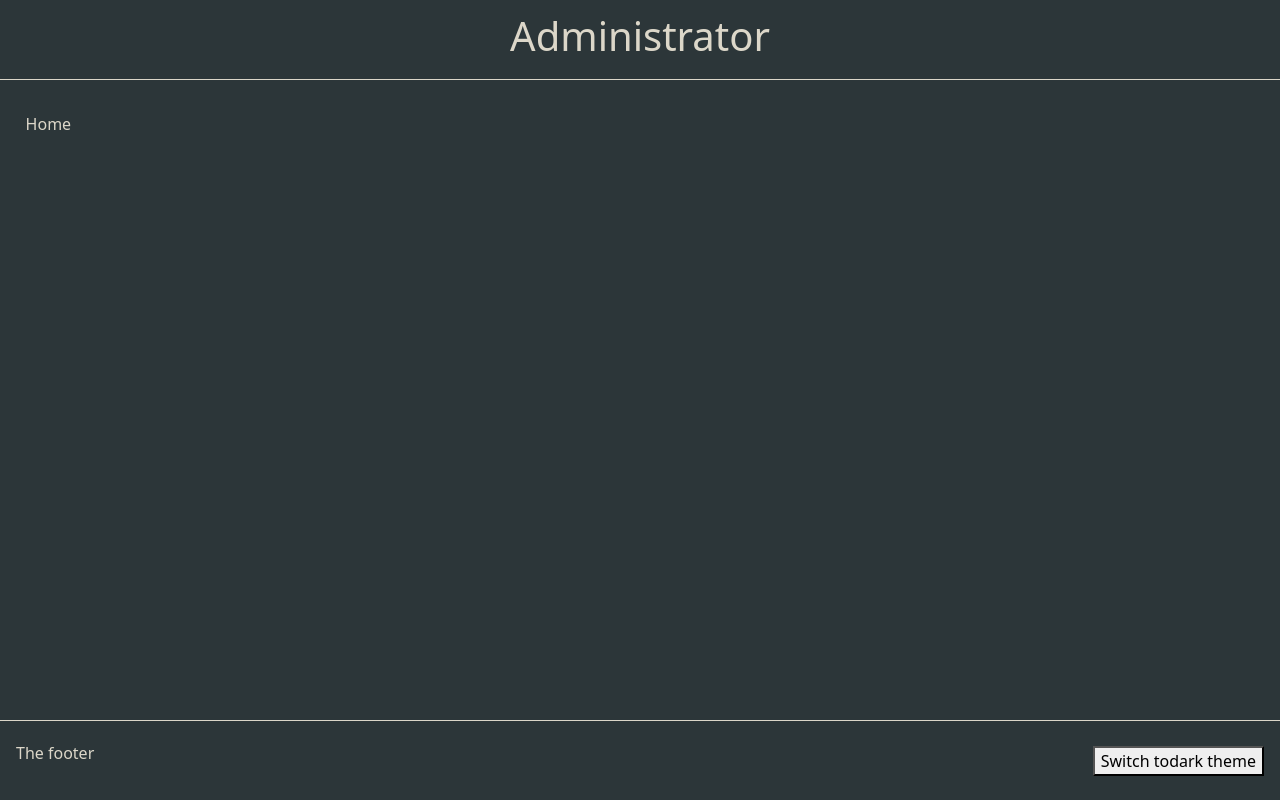
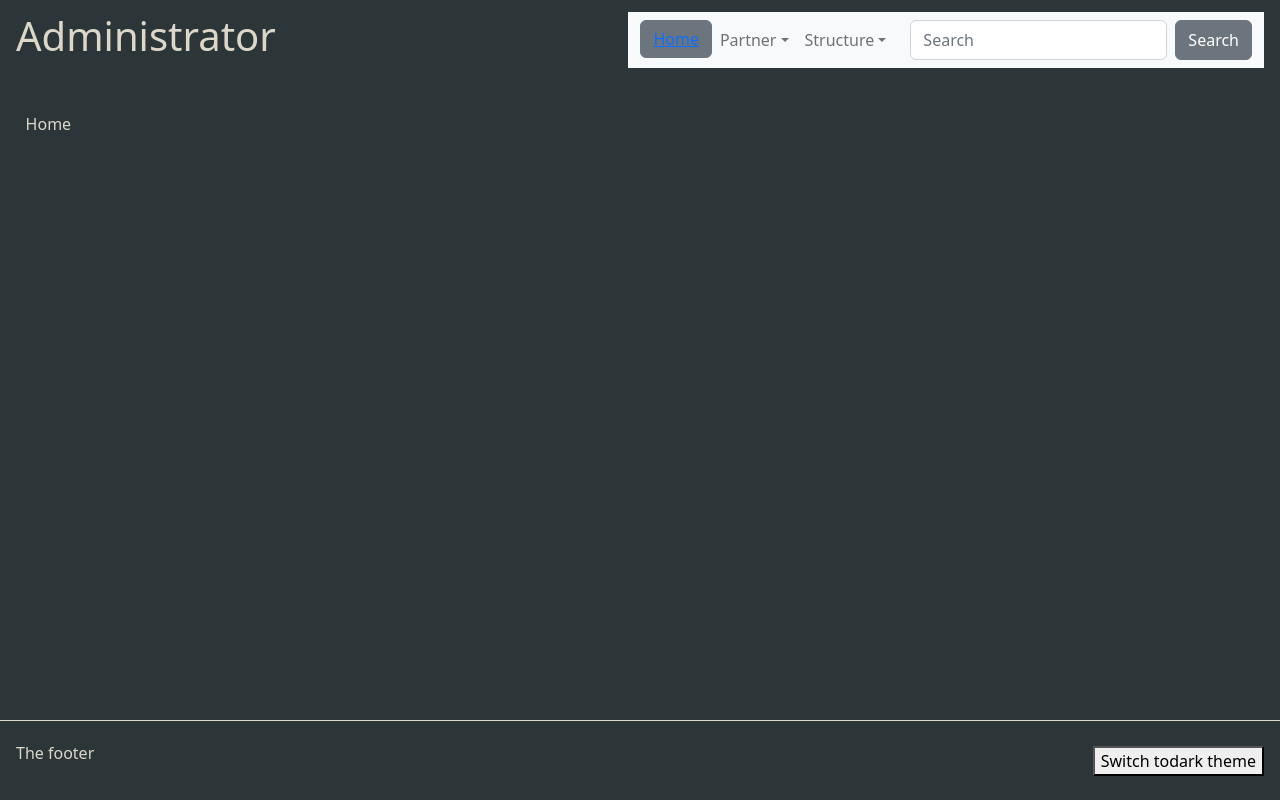
Before and after one commit to Alban-Pascal/administrator, a React (Create React App) app: page / in a window 1280 px wide. Built offline with nearby package versions, Linux system fonts and the light colour scheme.

Commit message:
nav barre

```diff
--- a/src/app/Composents/Header/index.js
+++ b/src/app/Composents/Header/index.js
@@ -1,9 +1,110 @@
 import styled from "styled-components";
+import { Link } from "react-router-dom";
 
 export default function Header() {
   return (
     <Wrapper>
       <h1> Administrator</h1>
+
+      <nav class="navbar navbar-expand-lg bg-light ">
+        <div class="container-fluid">
+          <Button>
+            <button
+              class="navbar-toggler"
+              type="button"
+              padding="0"
+              data-bs-toggle="offcanvas"
+              data-bs-target="#offcanvasNavbar"
+              aria-controls="offcanvasNavbar"
+            >
+              <span class="navbar-toggler-icon"></span>
+            </button>
+          </Button>
+          <div
+            class="offcanvas offcanvas-end"
+            tabindex="-1"
+            id="offcanvasNavbar"
+            aria-labelledby="offcanvasNavbarLabel"
+          >
+            <div class="offcanvas-header">
+              <h5 class="offcanvas-title" id="offcanvasNavbarLabel">
+                Administrator
+              </h5>
+              <button
+                type="button"
+                class="btn-close"
+                data-bs-dismiss="offcanvas"
+                aria-label="Close"
+              ></button>
+            </div>
+            <div class="offcanvas-body">
+              <ul class="navbar-nav justify-content-end flex-grow-1 pe-3">
+                <li class="nav-item">
+                  <div class="btn btn-secondary ">
+                    <Link to="/">Home</Link>
+                  </div>
+                </li>
+                <li class="nav-item dropdown">
+                  <div
+                    class="nav-link dropdown-toggle"
+                    href="#"
+                    role="button"
+                    data-bs-toggle="dropdown"
+                    aria-expanded="false"
+                  >
+                    Partner
+                  </div>
+                  <ul class="dropdown-menu">
+                    <li>
+                      <div class="dropdown-item">
+                        <Link to="/PartnerActive">Partner Active</Link>
+                      </div>
+                    </li>
+                    <li>
+                      <div class="dropdown-item">
+                        <Link to="/PartnerIdle">Partner Idle</Link>
+                      </div>
+                    </li>
+                  </ul>
+                </li>
+                <li class="nav-item dropdown">
+                  <div
+                    class="nav-link dropdown-toggle"
+                    role="button"
+                    data-bs-toggle="dropdown"
+                    aria-expanded="false"
+                  >
+                    Structure
+                  </div>
+                  <ul class="dropdown-menu">
+                    <li>
+                      <div class="dropdown-item">
+                        <Link to="/StructureActive">Structure Active</Link>
+                      </div>
+                    </li>
+                    <li>
+                      <div class="dropdown-item">
+                        <Link to="/StructureIdle">Structure Idle</Link>
+                      </div>
+                    </li>
+                  </ul>
+                </li>
+              </ul>
+              <form class="d-flex" role="search">
+                <input
+                  class="form-control me-2"
+                  type="search"
+                  placeholder="Search"
+                  aria-label="Search"
+                />
+                <button class="btn btn-secondary" type="secondary">
+                  Search
+                </button>
+              </form>
+            </div>
+          </div>
+        </div>
+      </nav>
     </Wrapper>
   );
 }
@@ -13,5 +114,9 @@ const Wrapper = styled.header`
   display: flex;
   justify-content: center;
   align-items: center;
-  border-bottom: solid 1px;
+  justify-content: space-between;
+  align-items: center;
+  padding: 1rem;
 `;
+
+const Button = styled.div``;
```
